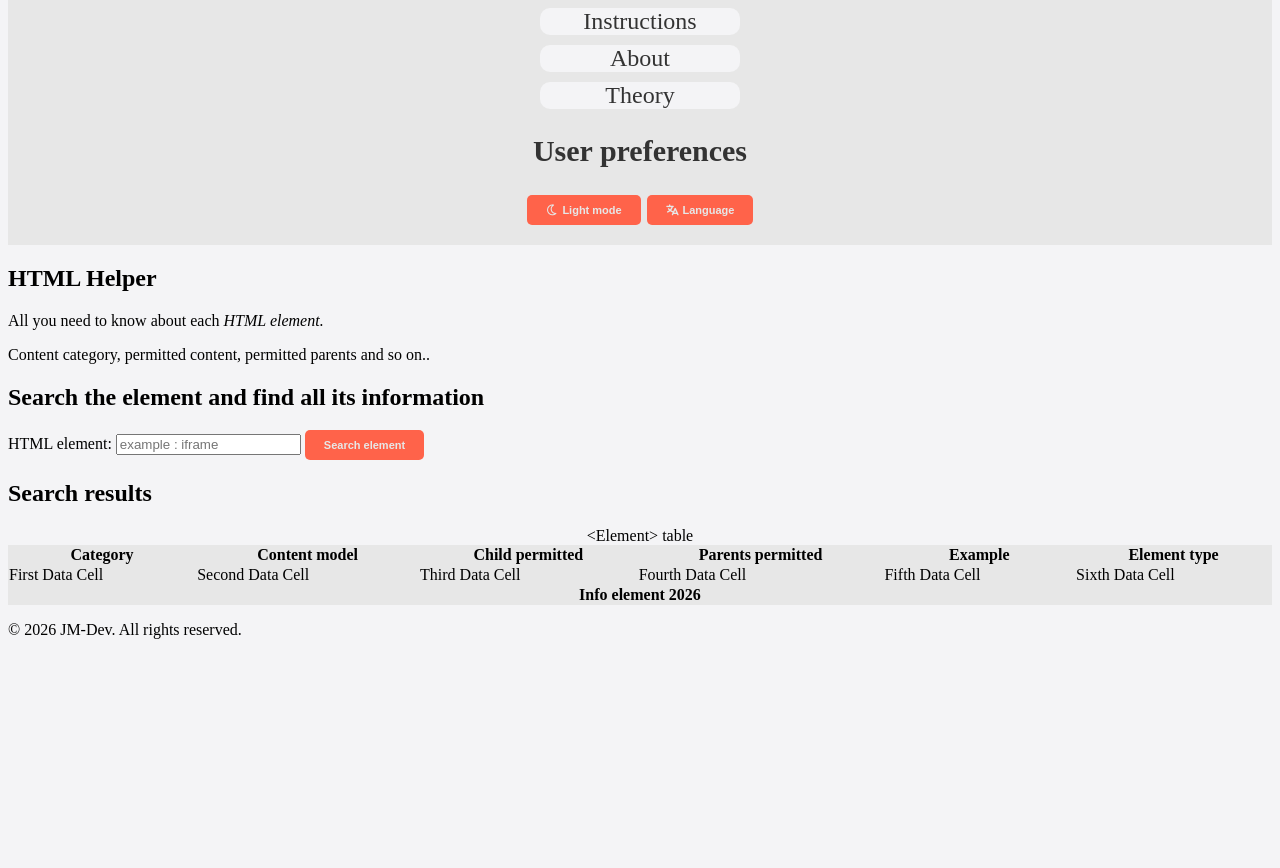
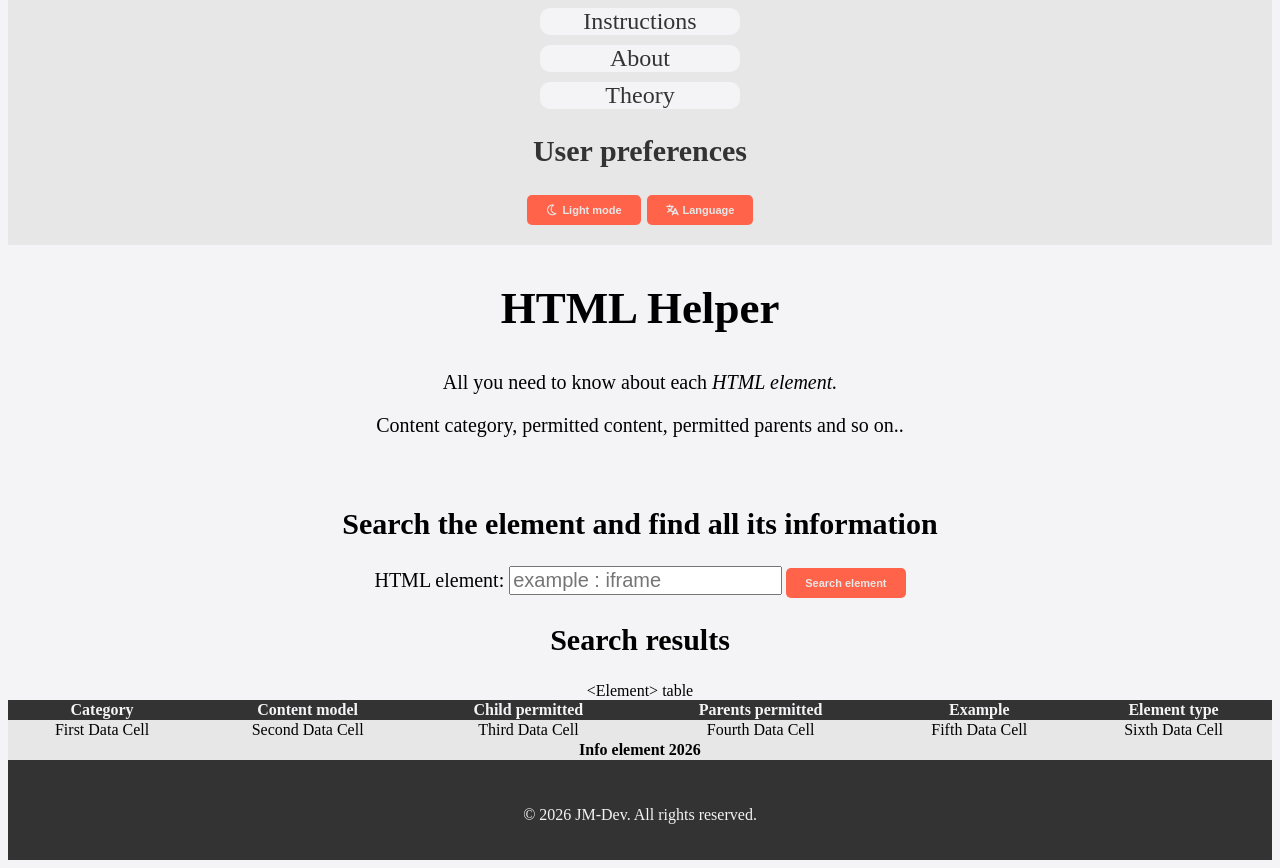
Before and after one commit to KhadaJhiin/HTML-helper, a plain HTML site: page 6-MATER-PROJECT/index.html in a window 1280 px wide. Shown: the part 195-1063 px from the top of the page. Before the commit the page ends 850 px from the top, so only its background shows below. Drawn offline with Linux system fonts and the light colour scheme.

Commit message:
some styles

```diff
--- a/6-MATER-PROJECT/index.html
+++ b/6-MATER-PROJECT/index.html
@@ -36,7 +36,7 @@
             <p>All you need to know about each <em>HTML element.</em></p>
             <p>Content category, permitted content, permitted parents and so on..</p>
         </section>
-        <section>
+        <section class="search-section">
             <h2>Search the element and find all its information</h2>
             <form action="#">
                 <label for="searcher">HTML element: </label>
--- a/6-MATER-PROJECT/styles.css
+++ b/6-MATER-PROJECT/styles.css
@@ -75,3 +75,51 @@ table{
 
 
 /* Main section style */
+
+main h1{
+    font-size: 45px;
+    text-align: center;
+}
+
+main section p{
+    text-align: center;
+    font-size: 20px;
+}
+
+h2{
+    font-size: 30px;
+    text-align: center;
+}
+
+.search-section{
+    margin-top: 70px;
+}
+
+form{
+    text-align: center;
+}
+
+form label, input{
+    font-size: 20px;
+}
+
+table thead{
+    background-color: var(--primary-text-color);
+    color: var(--primary-bg-color);
+}
+
+tbody td{
+    text-align: center;
+}
+
+
+/*Footer*/
+
+footer{
+    background-color: var(--primary-text-color);
+    color: var(--primary-bg-color);
+    padding-top: 30px;
+    padding-bottom: 20px;
+    text-align: center;
+
+}
```
